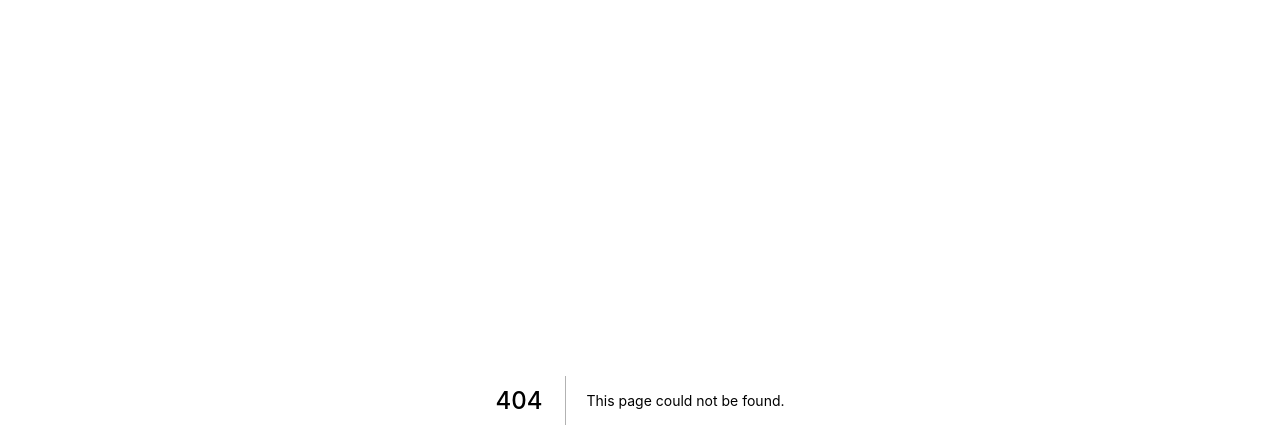
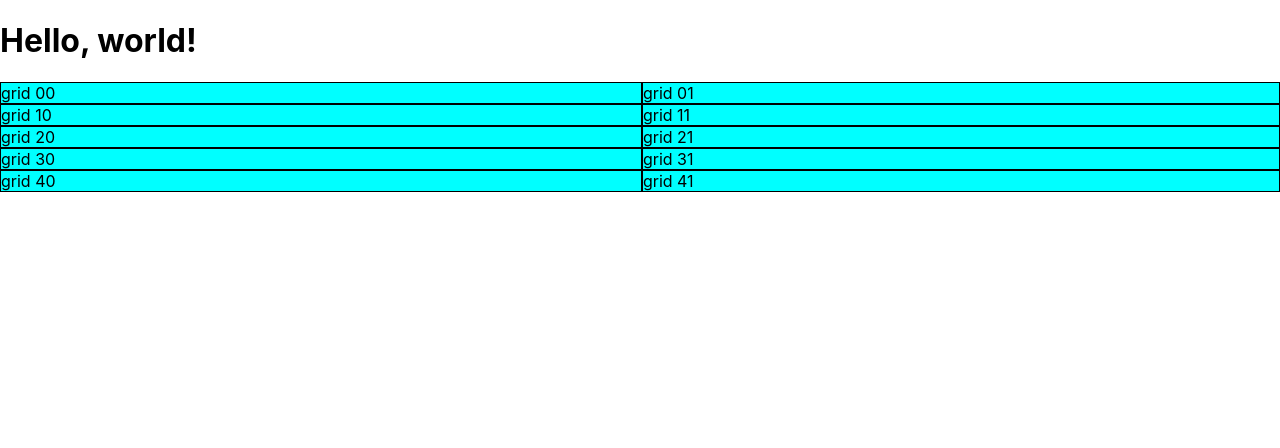
Before and after one commit to kemal1132/smolcamelblog, a Next.js app: page /gameoflife in a window 1280 px wide. Before the commit this address had no page. Shown: the top 448 px of the page. Built offline with nearby package versions, Linux system fonts and the light colour scheme.

Commit message:
Started working on a React game of life, started writing about grid

```diff
--- /dev/null
+++ b/components/gameOfLife/gameOfLife.js
@@ -0,0 +1,47 @@
+//Game of Life
+import React from 'react';
+import styles from "./gameOfLife.module.css";
+
+export default class GameOfLife extends React.Component {
+    constructor(props){
+        super(props);
+
+    }
+
+    render() {
+      let gridrowsize=5;
+      let gridcolsize=2;
+
+      //styling the grid
+      let columnStyle = "";
+      for(let length = 0; length < gridcolsize; length++){
+        columnStyle += "auto "
+      }
+      let dropzoneStyle = {
+        gridTemplateColumns: columnStyle
+      }
+
+
+
+
+      let grid = [];
+
+      for(let height = 0; height < gridrowsize; height++){
+        grid[height] = [];
+        for(let length = 0; length < gridcolsize; length++){
+          grid[height][length] = <div className='inactive' key={height.toString()+length.toString()}>grid {height.toString()+length.toString()}</div>;
+        }
+      }
+
+
+
+      return (
+        <div>
+          <h1>Hello, world!</h1>
+          <div className={styles.grid} style={dropzoneStyle}>
+            {grid}
+          </div>
+        </div>
+      );
+    }
+  }
--- /dev/null
+++ b/components/gameOfLife/gameOfLife.module.css
@@ -0,0 +1,12 @@
+.grid {
+    display:grid;
+    background-color: aqua;
+
+
+}
+.grid div {
+
+    display: inline-block;
+    border: 1px solid black;
+
+}
--- /dev/null
+++ b/pages/gameoflife.js
@@ -0,0 +1,7 @@
+import GameOfLife from "../components/gameOfLife/gameOfLife";
+
+const gamePage = () => {
+    return (<GameOfLife></GameOfLife>);
+}
+
+export default gamePage;
```
Also changed, not shown: 1 other file (tests, documents, lock files or other folders).
